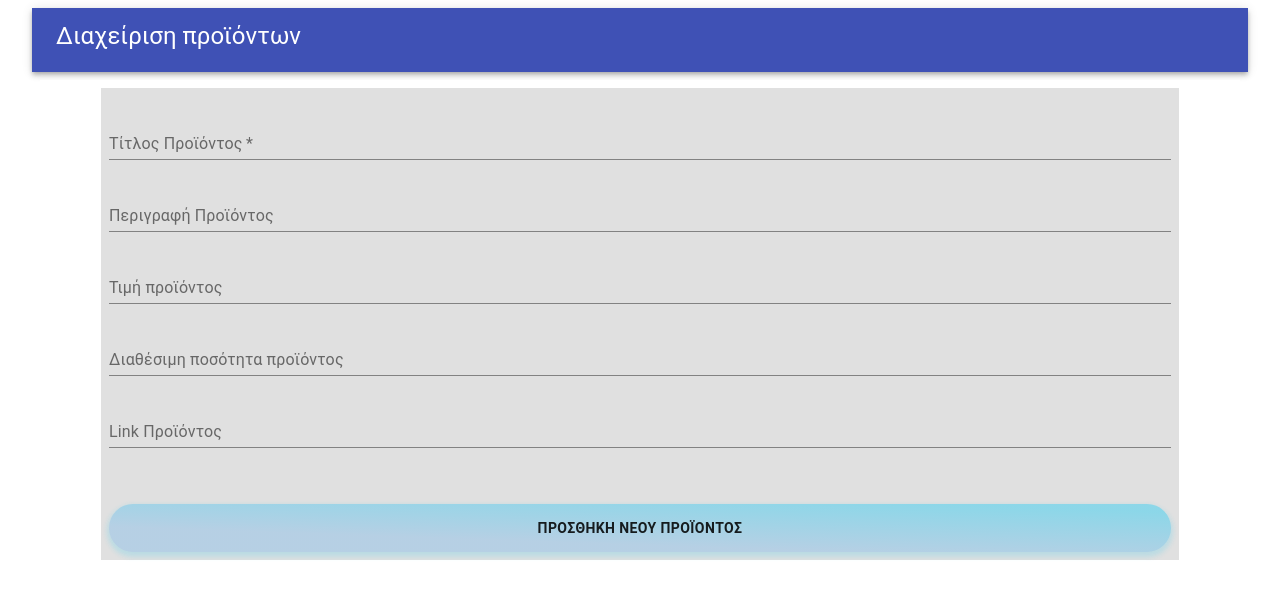
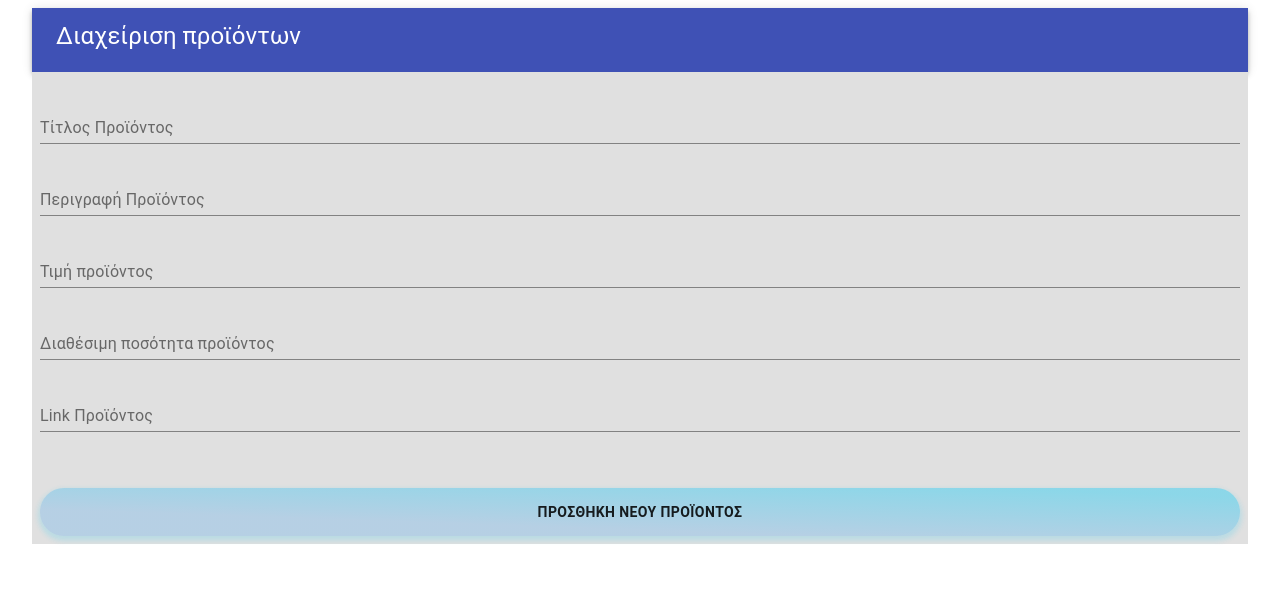
Before and after one commit to pboviatsi/crud-project, a React (Create React App) app in the folder Client/: page /newProduct in a window 1280 px wide. Shown: the top 598 px of the page. Built offline with nearby package versions, Linux system fonts and the light colour scheme.

Commit message:
Formik in NewProduct.js v1

```diff
--- a/Client/package.json
+++ b/Client/package.json
@@ -10,13 +10,15 @@
     "@testing-library/user-event": "^7.2.1",
     "axios": "^0.19.2",
     "eslint": "^6.6.0",
+    "formik": "^2.1.5",
     "jspdf": "^1.5.3",
     "material-table": "^1.68.1",
     "react": "^16.13.1",
     "react-dom": "^16.13.1",
     "react-router": "^5.2.0",
     "react-router-dom": "^5.2.0",
-    "react-scripts": "3.4.1"
+    "react-scripts": "3.4.1",
+    "yup": "^0.29.3"
   },
   "scripts": {
     "start": "set PORT=3001 && react-scripts start",
--- a/Client/src/components/routePage/NewProduct.js
+++ b/Client/src/components/routePage/NewProduct.js
@@ -1,6 +1,8 @@
 import React, {useState} from "react";
 import {useHistory} from "react-router-dom";
 import axios from "axios";
+import {Formik} from 'formik';
+import * as Yup from 'yup';
 
 import {makeStyles} from "@material-ui/core";
 import Button from "@material-ui/core/Button/Button";
@@ -32,11 +34,6 @@ export default function NewProduct(props) {
     const [snackbarMessage, setSnackbarMessage] = useState();
     const history = useHistory();
 
-    function handleChange(e) {
-        const { name, value } = e.target;
-        setRows({ ...rows, [name]: value });
-    }
-
     //προσθήκη νέου προϊόντος
     async function addProduct(){
         try {
@@ -59,65 +56,124 @@ export default function NewProduct(props) {
         history.push("/");
     };
 
+    const ErrorMessagesSchema = Yup.object().shape({
+        name_product: Yup.string()
+            .min(2, 'Πολύ μικρό όνομα προϊόντος')
+            .max(150, 'Πολύ μεγάλο όνομα προϊόντος')
+            .required('Απαραίτητο πεδίο.'),
+        price: Yup.number()
+            .required('Απαραίτητο πεδίο.'),
+        availability_count: Yup.number()
+            .required('Απαραίτητο πεδίο.'),
+        product_link: Yup.string()
+            .trim()
+            .matches(/^(?:http|https):\/\/((?:[\w-]+)(?:\.[\w-]+)+)(?:[\w.,@?^=%&amp;:\/~+#-]*[\w@?^=%&amp;\/~+#-]*)?$/g,'Μη έγκυρο url προϊόντος')
+            .required('Απαραίτητο πεδίο.'),
+    });
+
     return (
         <>
-            <Box display="flex" justifyContent="center" m={1} p={1} bgcolor="white">
+            <Formik
+                initialValues={{
+                    name_product: '',
+                    descr: '',
+                    price: '',
+                    availability_count: '',
+                    product_link: ''
+                }}
+                validationSchema={ErrorMessagesSchema}
+                onSubmit={values => {
+                    addProduct();
+                    console.log(values);
+                }}
+            >
+                {({
+                      values,
+                      errors,
+                      touched,
+                      handleBlur,
+                      handleChange,
+                      handleSubmit,
+                      isSubmitting,
+                  }) => (
                     <Box p={1} bgcolor="grey.300">
+                        <form onSubmit={handleSubmit} display="flex" justifyContent="center" m={1} p={1} bgcolor="white">
                             <TextField
                                 name="name_product"
+                                id="name_product"
                                 label="Τίτλος Προϊόντος"
-                        required
-                        id="validation-outlined-input"
                                 fullWidth
                                 placeholder="Παξιμάδια λαδιού με πιπεριά"
                                 margin="normal"
-                        onChange={handleChange}
+                                onChange={e => {
+                                            const {name, value} = e.target;
+                                            setRows({...rows, [name]: value});
+                                        }}
+                                helperText={errors.name_product && touched.name_product && errors.name_product}
                             />
                             <TextField
                                 name="descr"
-                        id="validation-outlined-input"
+                                id="descr"
                                 label="Περιγραφή Προϊόντος"
                                 multiline
                                 fullWidth
                                 placeholder="Περιέχει: Αλεύρι, λάδι, πιπεριά, σκόρδο"
                                 margin="normal"
-                        onChange={handleChange}
+                                onChange={e => {
+                                    const {name, value} = e.target;
+                                    setRows({...rows, [name]: value});
+                                }}
+                                helperText={errors.descr && touched.descr && errors.descr}
                             />
                             <TextField
                                 name="price"
-                        id="outlined-textarea"
+                                id="price"
                                 label="Τιμή προϊόντος"
                                 fullWidth
                                 placeholder="19,99"
                                 type="number"
                                 margin="normal"
-                        onChange={handleChange}
+                                onChange={e => {
+                                    const {name, value} = e.target;
+                                    setRows({...rows, [name]: value});
+                                }}
+                                helperText={errors.price && touched.price && errors.price}
                             />
                             <TextField
                                 name="availability_count"
-                        id="outlined-textarea"
+                                id="availability_count"
                                 label="Διαθέσιμη ποσότητα προϊόντος"
                                 fullWidth
                                 placeholder="250"
                                 type="number"
                                 margin="normal"
-                        onChange={handleChange}
+                                onChange={e => {
+                                    const {name, value} = e.target;
+                                    setRows({...rows, [name]: value});
+                                }}
+                                helperText={errors.availability_count && touched.availability_count && errors.availability_count}
                             />
                             <TextField
                                 name="product_link"
+                                id="product_link"
                                 label="Link Προϊόντος"
-                        id="validation-outlined-input"
                                 fullWidth
                                 placeholder="www.directmarket.gr/product.jsp?orgid=68615&productid=13586"
                                 margin="normal"
-                        onChange={handleChange}
+                                onChange={e => {
+                                    const {name, value} = e.target;
+                                    setRows({...rows, [name]: value});
+                                }}
+                                helperText={errors.product_link && touched.product_link && errors.product_link}
                             />
 
-                    <Button className={classes.button} onClick={addProduct}>
+                            <Button type="submit" className={classes.button} disabled={isSubmitting}>
                                 Προσθηκη νεου προϊοντος
                             </Button>
+                        </form>
                     </Box>
-            </Box>
+                )}
+            </Formik>
             <Snackbar
                 open={open}
                 autoHideDuration={1000}
```
Also changed, not shown: 1 other file (tests, documents, lock files or other folders). Lines whose indentation alone changed are shown as unchanged.
